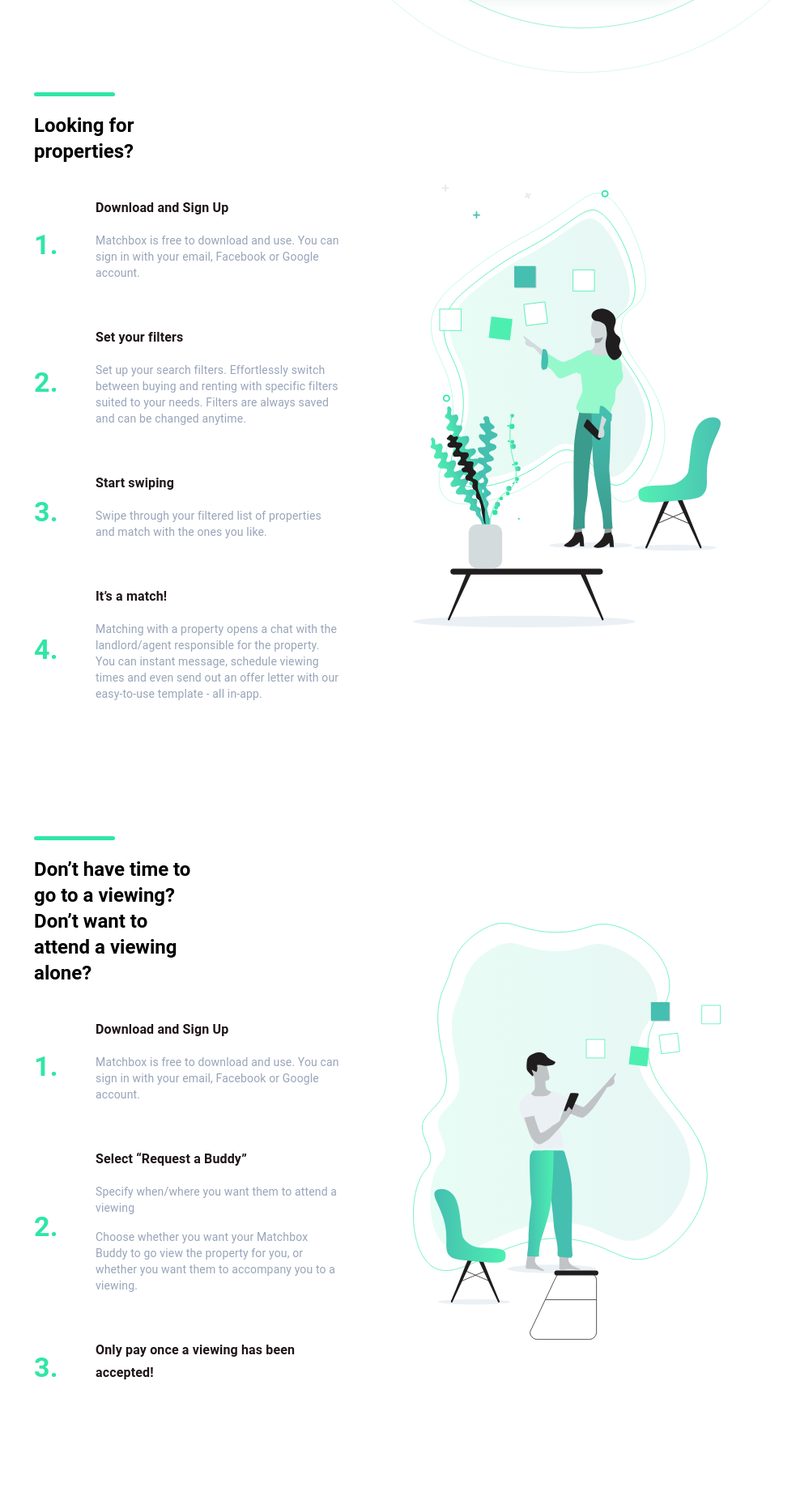
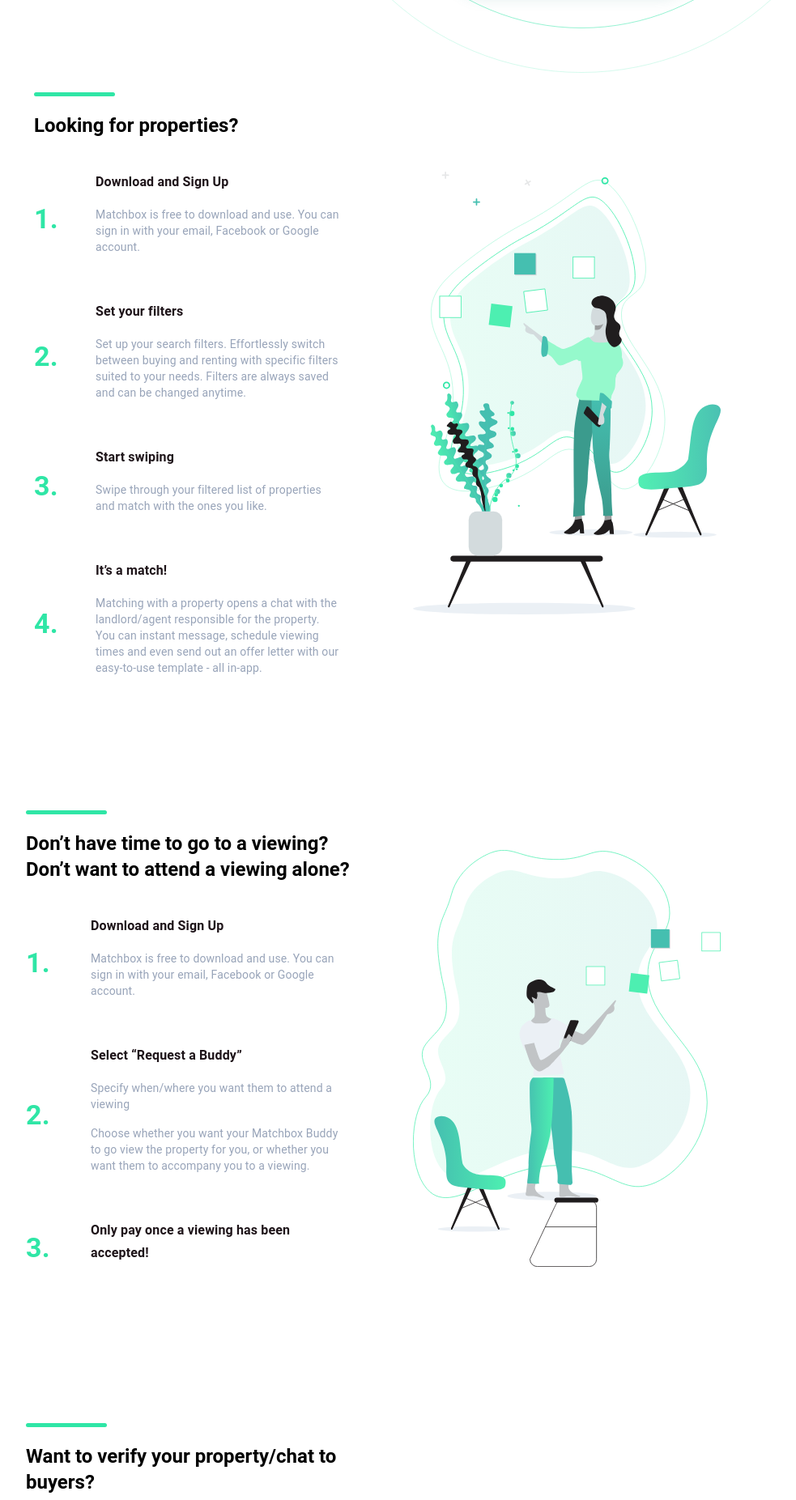
Before and after one commit to JoshuaHewitson/matchbox_website, a React (Create React App) app: page / in a window 1280 px wide. Shown: the part 700-2553 px from the top of the page at 81% size, without its empty margins (178-1161 px from the left). Built offline with nearby package versions, Linux system fonts and the light colour scheme.

Commit message:
updated "about" section and fixed width

```diff
--- a/src/pages/Home.js
+++ b/src/pages/Home.js
@@ -133,7 +133,7 @@ class Home extends Component {
           <HighlightLine />
         </div>
         <div style={{ marginBottom: 40 }}>
-          <Typography variant='h5' align='left' paragraph style={{ maxWidth: 200, fontWeight: 'bold' }}>
+          <Typography variant='h5' align='left' paragraph style={{ maxWidth: 400, fontWeight: 'bold' }}>
             Looking for properties?
           </Typography>
         </div>
@@ -180,7 +180,7 @@ class Home extends Component {
           <HighlightLine />
         </div>
         <div style={{ marginBottom: 40 }}>
-          <Typography variant='h5' align='left' paragraph style={{ maxWidth: 200, fontWeight: 'bold' }}>
+          <Typography variant='h5' align='left' paragraph style={{ maxWidth: 400, fontWeight: 'bold' }}>
            Don’t have time to go to a viewing? Don’t want to attend a viewing alone?
           </Typography>
         </div>
@@ -219,7 +219,7 @@ class Home extends Component {
           <HighlightLine />
         </div>
         <div style={{ marginBottom: 40 }}>
-          <Typography variant='h5' align='left' paragraph style={{ maxWidth: 200, fontWeight: 'bold' }}>
+          <Typography variant='h5' align='left' paragraph style={{ maxWidth: 400, fontWeight: 'bold' }}>
             Want to verify your property/chat to buyers?
           </Typography>
         </div>
@@ -259,24 +259,18 @@ class Home extends Component {
             <HighlightLine />
           </div>
           <div style={{ marginBottom: 40 }}>
-            <Typography variant='h5' align='left' paragraph style={{ maxWidth: 200, fontWeight: 'bold' }}>
+            <Typography variant='h5' align='left' paragraph style={{ maxWidth: 400, fontWeight: 'bold' }}>
             Our story
             </Typography>
           </div>
           <Typography paragraph variant='body2' style={{ color: sc.BODY_TEXT_COLOR }}>
-          The problem is that buying or selling property can be hard. and scary. and expensive. We’ve all almost smashed our computers in frustration, because the available platforms just don’t get it.
+          The problem with buying or selling property isn’t the sale in itself. The problem is viewing those properties. Viewing properties online can be frustrating, with clumsy filters and inaccurate photos. Going to viewings is a hassle, either because you don’t have time to go yourself, or you don’t want to go on your own.
           </Typography>
           <Typography paragraph variant='body2' style={{ color: sc.BODY_TEXT_COLOR }}>
-          The solution is an easy-to-use app, that makes finding a home intuitive and effortless. We generally dislike answering the phone, so let’s chat in-app and in our own time. When you have grown up in the era of smartphones and AI, it seems obvious that your next move should be a swipe away. We all use our phones every day and we instinctively know what’s easy to use.
+          The solution is an easy-to-use app that makes viewing properties safe and effortless. Easily swipe through the exact properties you’re looking for. Don’t waste time going to viewings when you’re unsure about the property, let someone go on your behalf. And don’t feel like you need to worry about your safety (or your judgment) when going to viewings, just bring a Matchbox Buddy with you.
           </Typography>
           <Typography paragraph variant='body2' style={{ color: sc.BODY_TEXT_COLOR }}>
-          Why should you need a laptop to have access to people buying and selling properties all around you? Almost half of all South Africans own smartphones, whilst less than 10% of households have access to a computer.
-          </Typography>
-          <Typography paragraph variant='body2' style={{ color: sc.BODY_TEXT_COLOR }}>
-          We believe that everyone should have the ability to market their properties and find homes in their price range, free of charge. We also believe that estate agents play an invaluable role in helping people through this process, and therefore shouldn’t be charged until they actually make a sale.
-          </Typography>
-          <Typography paragraph variant='body2' style={{ color: sc.BODY_TEXT_COLOR }}>
-          And so Matchbox was born. An easy and affordable way for people to move, in their pockets.
+          We believe that viewing properties should be easy, safe and enjoyable. Finding a new home should be an exciting experience - and so Matchbox was born. An easy and reliable way to view properties, in your pocket.
           </Typography>
         </Grid>
 
@@ -292,7 +286,7 @@ class Home extends Component {
             <HighlightLine />
           </div>
           <div style={{ marginBottom: 40 }}>
-            <Typography variant='h5' align='left' paragraph style={{ maxWidth: 200, fontWeight: 'bold' }}>
+            <Typography variant='h5' align='left' paragraph style={{ maxWidth: 400, fontWeight: 'bold' }}>
             Contact us
             </Typography>
           </div>
```
